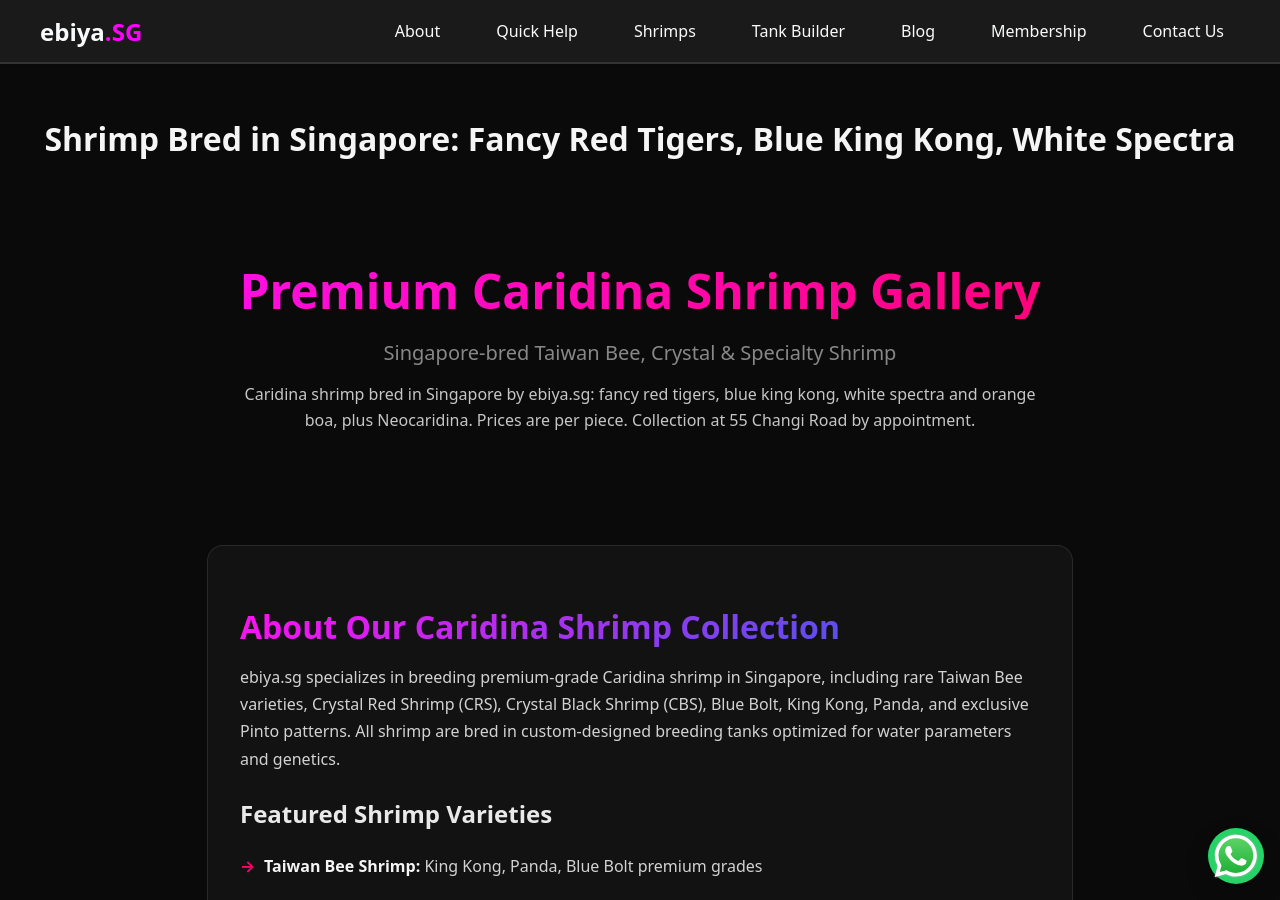
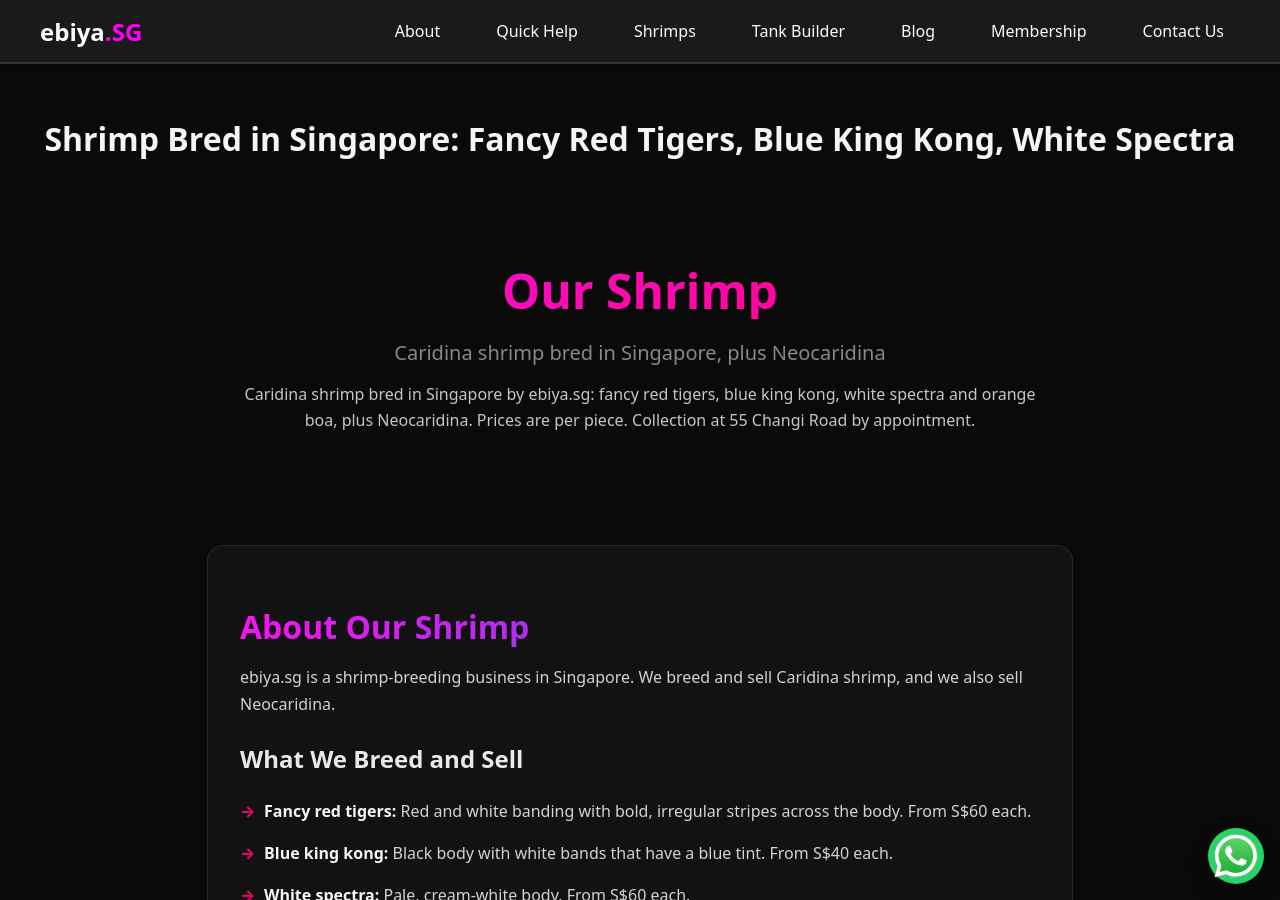
Before and after one commit to m33lucky-benny/reimagined-eureka, a Jekyll site: the page built from shrimp.md, in a window 1280 px wide and 900 px high. Built offline with Jekyll 4.4.1, drawn with Linux system fonts in a browser that asks for light colours; some of the changed text lies outside the part shown.

Commit message:
Shrimp page: rewrite body text for the shrimp bred and sold
Remove the old grade list, variety claims and custom tank section.
Add per-type descriptions, from prices and collection details.

Co-Authored-By: Claude Sonnet 5.5 <noreply@anthropic.com>

```diff
--- a/shrimp.md
+++ b/shrimp.md
@@ -25,8 +25,8 @@ schema_type: ImageGallery
 
 <section class="shrimp-gallery-page">
   <div class="gallery-header">
-    <h1 class="gallery-title">Premium Caridina Shrimp Gallery</h1>
-    <p class="gallery-subtitle">Singapore-bred Taiwan Bee, Crystal & Specialty Shrimp</p>
+    <h1 class="gallery-title">Our Shrimp</h1>
+    <p class="gallery-subtitle">Caridina shrimp bred in Singapore, plus Neocaridina</p>
     <p class="gallery-description">{{ page.excerpt }}</p>
   </div>
 {%- comment -%}
@@ -56,7 +56,7 @@ schema_type: ImageGallery
               height="160"
               loading="lazy"
               decoding="async"
-              alt="{{ shrimp_name }} - Premium Caridina shrimp bred in Singapore by ebiya.sg">
+              alt="{{ shrimp_name }} - ebiya.sg, Singapore">
           </picture>
           <figcaption>{{ shrimp_name }}</figcaption>
         </figure>
@@ -74,21 +74,24 @@ schema_type: ImageGallery
     <p class="lightbox-hint">Click anywhere to close</p>
   </div>
 
-  <!-- SEO Content Section -->
+  <!-- Shrimp information -->
   <div class="gallery-info">
-    <h2>About Our Caridina Shrimp Collection</h2>
-    <p>ebiya.sg specializes in breeding premium-grade Caridina shrimp in Singapore, including rare Taiwan Bee varieties, Crystal Red Shrimp (CRS), Crystal Black Shrimp (CBS), Blue Bolt, King Kong, Panda, and exclusive Pinto patterns. All shrimp are bred in custom-designed breeding tanks optimized for water parameters and genetics.</p>
+    <h2>About Our Shrimp</h2>
+    <p>ebiya.sg is a shrimp-breeding business in Singapore. We breed and sell Caridina shrimp, and we also sell Neocaridina.</p>
 
-    <h3>Featured Shrimp Varieties</h3>
+    <h3>What We Breed and Sell</h3>
     <ul>
-      <li><strong>Taiwan Bee Shrimp:</strong> King Kong, Panda, Blue Bolt premium grades</li>
-      <li><strong>Crystal Shrimp:</strong> Crystal Red (CRS) and Crystal Black (CBS) in SS-SSS grades</li>
-      <li><strong>Pinto Shrimp:</strong> Rare pattern variations with high coloration</li>
-      <li><strong>Specialty Varieties:</strong> Custom-bred lines exclusive to Singapore</li>
+      <li><strong>Fancy red tigers:</strong> Red and white banding with bold, irregular stripes across the body. From S$60 each.</li>
+      <li><strong>Blue king kong:</strong> Black body with white bands that have a blue tint. From S$40 each.</li>
+      <li><strong>White spectra:</strong> Pale, cream-white body. From S$60 each.</li>
+      <li><strong>Orange boa</strong></li>
+      <li><strong>Neocaridina</strong></li>
+      <li><strong>Red devils:</strong> Solid red body with large white eyes. Not for sale yet.</li>
     </ul>
 
-    <h3>Custom Breeding Tanks Available</h3>
-    <p>Interested in starting your own Caridina breeding program? We offer custom shrimp tanks designed specifically for breeding sensitive Caridina species, with optimized filtration, substrate, and water parameter control systems.</p>
+    <h3>Prices and Collection</h3>
+    <p>Prices are per piece, and the price varies by individual shrimp. There is no minimum order. We are not GST-registered, so prices have no GST.</p>
+    <p>Payment is on collection, by PayNow or cash. Collection is at 55 Changi Road, #B1-01, on Tuesday and Thursday from 1pm to 6pm, by appointment. Message us on WhatsApp at <a href="https://wa.me/6589002228">+65 8900 2228</a> to book a time.</p>
 
   </div>
 </section>
```
